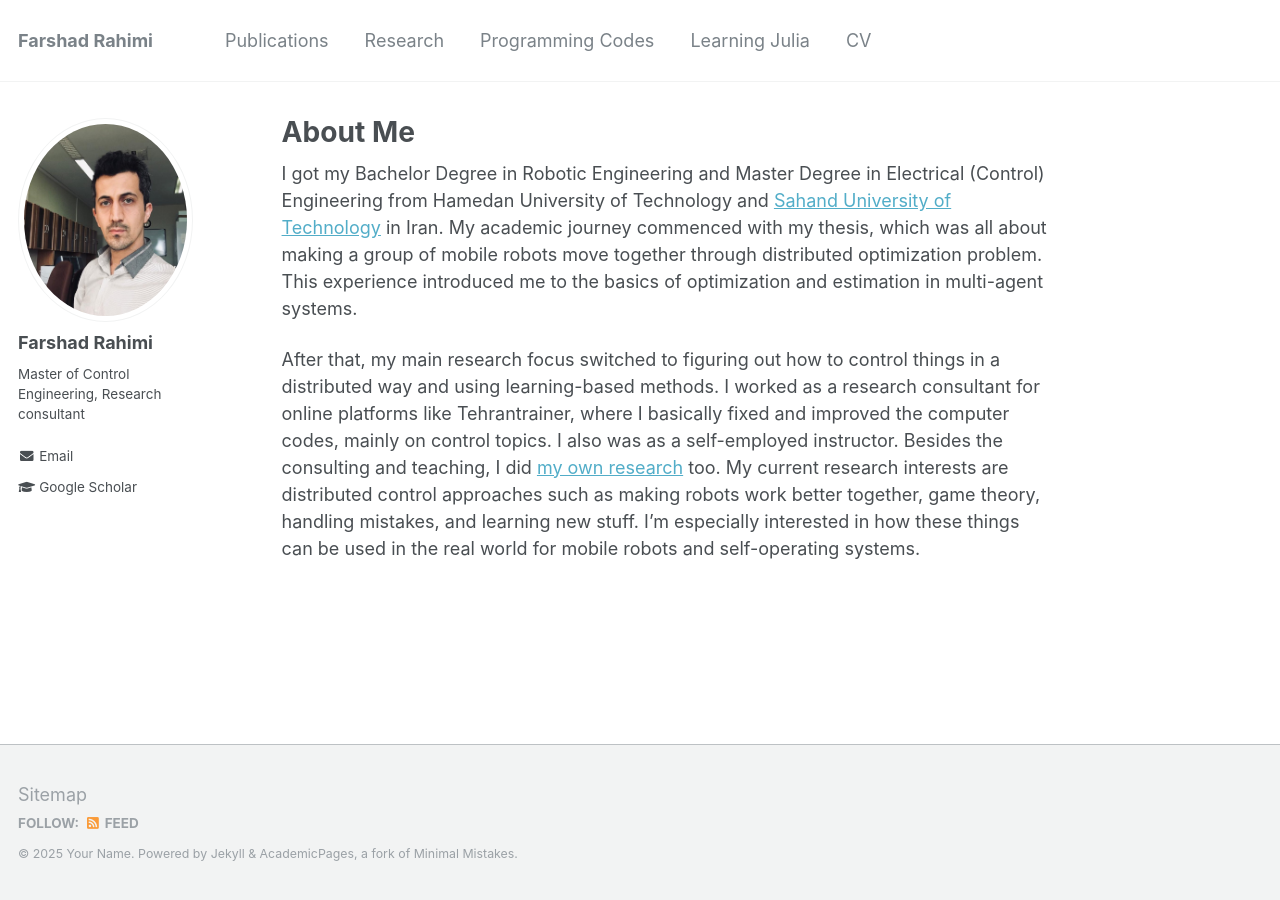
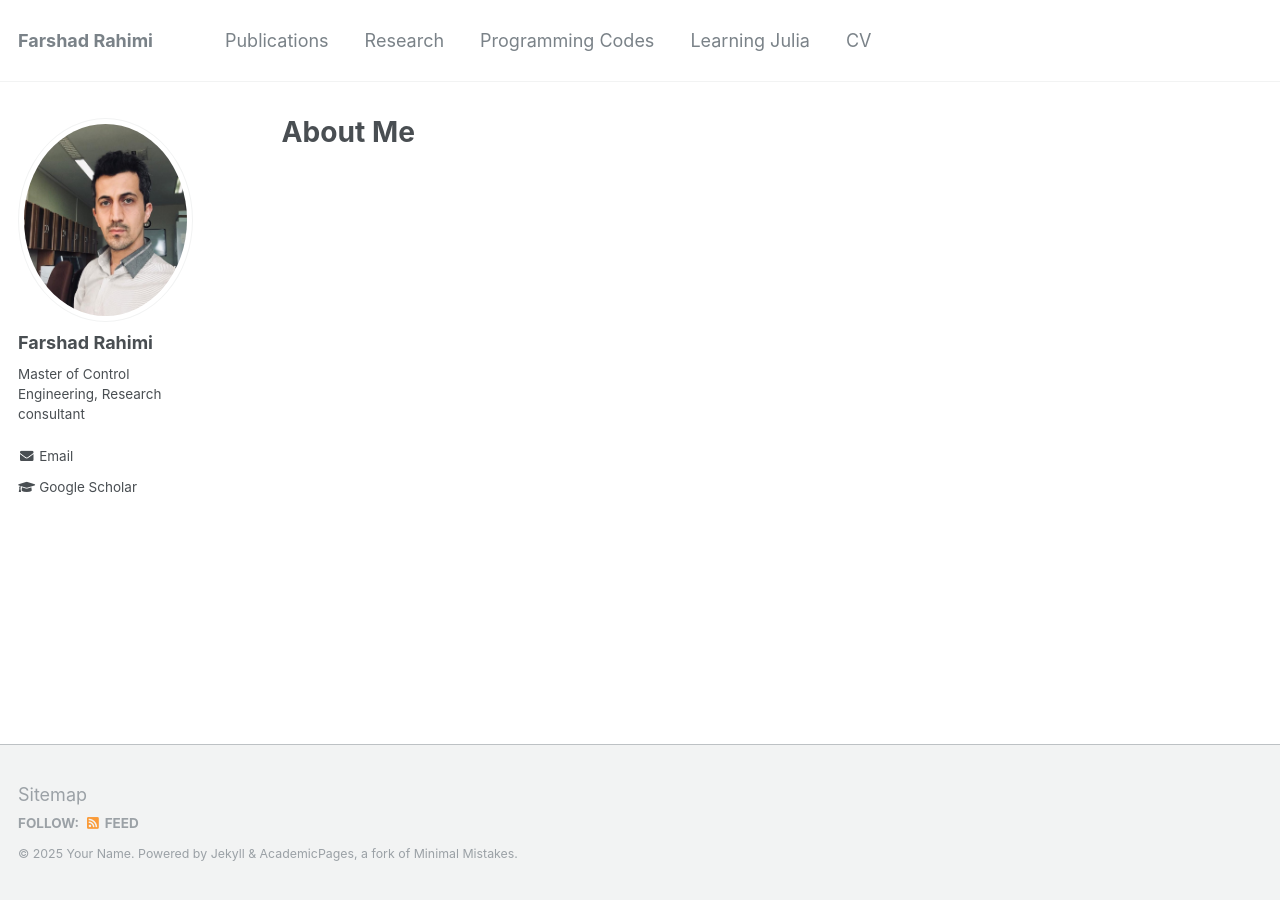
Before and after one commit to Farshad-Rahimi/FarshadRahimi, a Jekyll site: the page built from _pages/about.md, in a window 1280 px wide. Built offline with Jekyll 4.4.1, drawn with Linux system fonts in a browser that asks for light colours.

Commit message:
Update about.md

```diff
--- a/_pages/about.md
+++ b/_pages/about.md
@@ -7,8 +7,3 @@ redirect_from:
   - /about/
   - /about.html
 ---
-
-I got my Bachelor Degree in Robotic Engineering and  Master Degree in Electrical (Control) Engineering from Hamedan University of Technology and [Sahand University of Technology](https://sut.ac.ir/en) in Iran. My academic journey commenced with my thesis, which was all about making a group of mobile robots move together through distributed optimization problem. This experience introduced me to the basics of optimization and estimation in multi-agent systems.
-
-After that, my main research focus switched to figuring out how to control things in a distributed way and using learning-based methods. I worked as a research consultant for online platforms like Tehrantrainer, where I basically fixed and improved the computer codes, mainly on control topics. I also was as a self-employed instructor.
-Besides the consulting and teaching, I did [my own research](https://scholar.google.com/citations?user=KOzMTRsAAAAJ&hl=en&oi=ao) too. My current research interests are distributed control approaches such as making robots work better together, game theory, handling mistakes, and learning new stuff. I'm especially interested in how these things can be used in the real world for mobile robots and self-operating systems.
```
